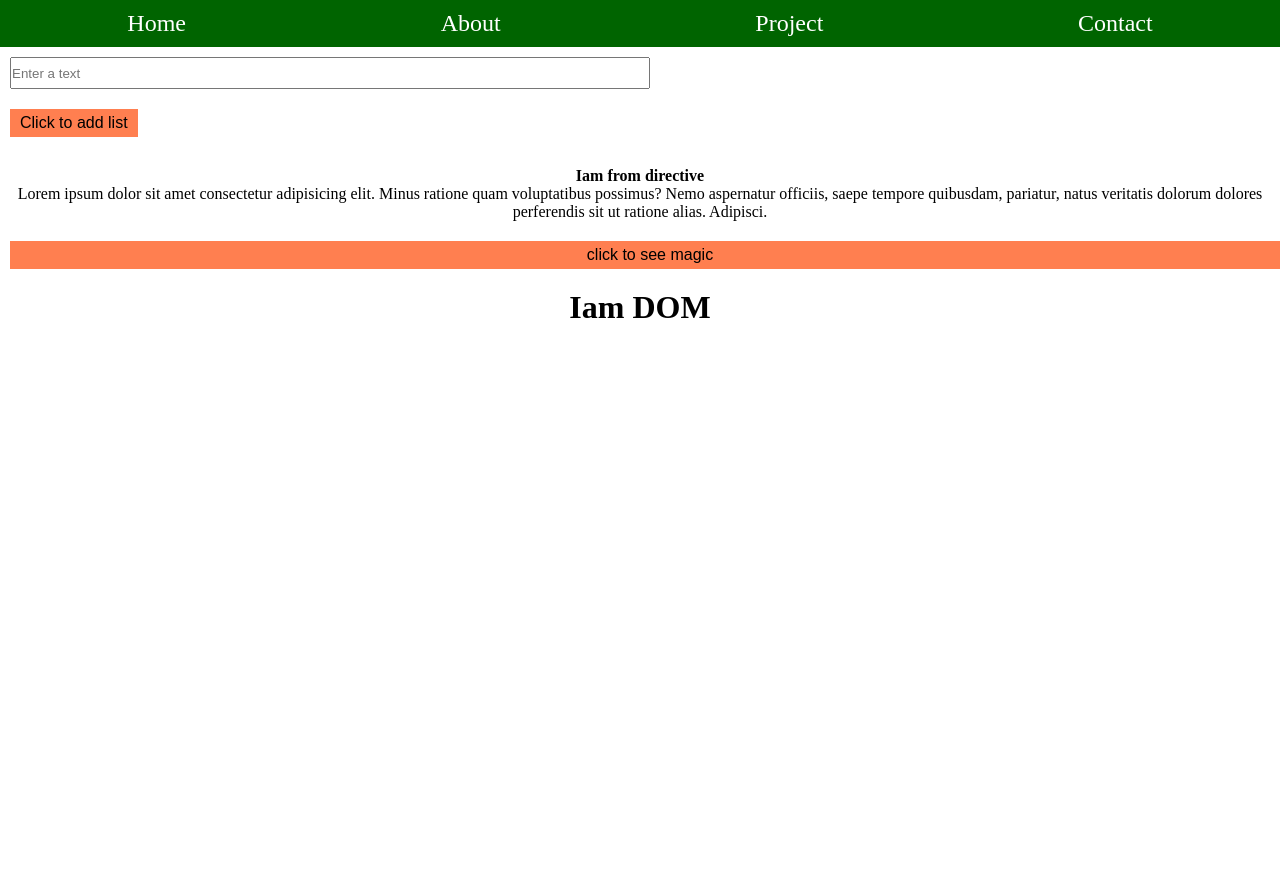
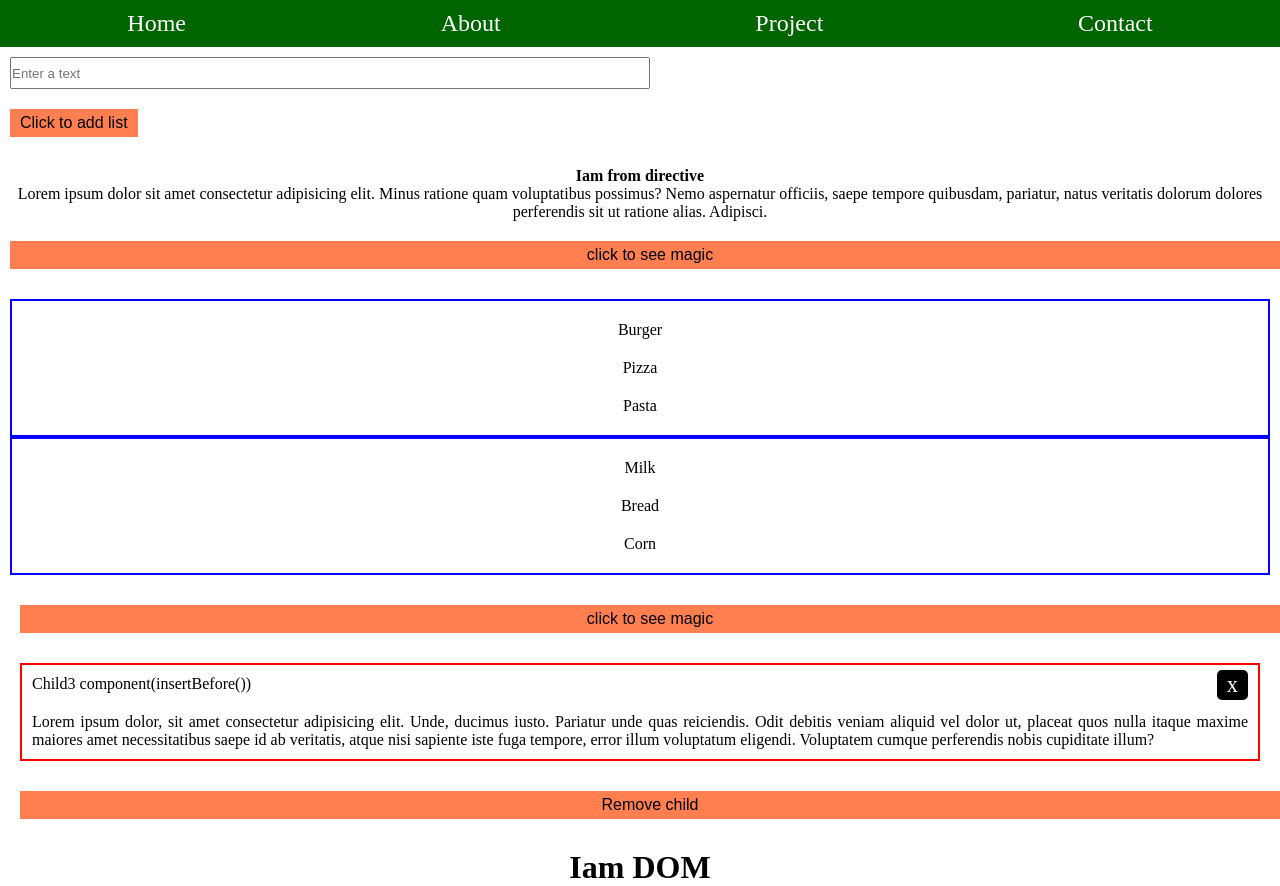
Before and after one commit to mohamedaasif/angular-dom, an Angular app: page / in a window 1280 px wide. Before the commit the page ends 800 px from the top, so only its background shows below. Built offline with nearby package versions, Linux system fonts and the light colour scheme.

Commit message:
3 files modified, 6 added

```diff
--- a/src/app/app.module.ts
+++ b/src/app/app.module.ts
@@ -6,6 +6,8 @@ import { AppComponent } from "./app.component";
 import { HelloComponent } from "./hello.component";
 import { ChildComponent } from "./child/child.component";
 import { MyDirectiveDirective } from "../my-directive.directive";
+import { Child2Component } from './child2/child2.component';
+import { Child3Component } from './child3/child3.component';
 
 @NgModule({
   imports: [BrowserModule, FormsModule],
@@ -13,7 +15,9 @@ import { MyDirectiveDirective } from "../my-directive.directive";
     AppComponent,
     HelloComponent,
     ChildComponent,
-    MyDirectiveDirective
+    MyDirectiveDirective,
+    Child2Component,
+    Child3Component
   ],
   bootstrap: [AppComponent]
 })
--- a/src/app/child/child.component.html
+++ b/src/app/child/child.component.html
@@ -1,7 +1,11 @@
-<h4 appMyDirective></h4>
+<h4 myDirective></h4>
 
 <p #attr>Lorem ipsum dolor sit amet consectetur adipisicing elit. Minus ratione quam voluptatibus possimus? Nemo
   aspernatur officiis, saepe tempore quibusdam, pariatur, natus veritatis dolorum dolores perferendis sit ut ratione
   alias. Adipisci.</p>
 
 <button (click)="onClick()">click to see magic</button>
+
+<div>
+  <app-child2></app-child2>
+</div>
--- /dev/null
+++ b/src/app/child2/child2.component.css
@@ -0,0 +1,28 @@
+div {
+  margin: 10px;
+}
+
+ul {
+  border: 2px solid blue;
+  padding: 10px;
+}
+
+li {
+  padding: 10px;
+  list-style: none;
+}
+
+button {
+  width: 100%;
+  border: none;
+  padding: 5px 10px;
+  margin: 20px 10px;
+  background: coral;
+  font-size: 1rem;
+  cursor: pointer;
+  text-align: center;
+}
+
+.flex {
+  justify-content: space-around;
+}
--- /dev/null
+++ b/src/app/child2/child2.component.html
@@ -0,0 +1,21 @@
+<div>
+  <ul>
+    <li>Burger</li>
+    <li>Pizza</li>
+    <li>Pasta</li>
+  </ul>
+  <ul #ulRef>
+    <li>Milk</li>
+    <li>Bread</li>
+    <li>Corn</li>
+  </ul>
+
+</div>
+
+<div>
+  <button (click)="onClick()">click to see magic</button>
+</div>
+
+<div>
+  <app-child3></app-child3>
+</div>
--- /dev/null
+++ b/src/app/child2/child2.component.ts
@@ -0,0 +1,41 @@
+import {
+  Component,
+  ElementRef,
+  OnInit,
+  Renderer2,
+  ViewChild,
+  ViewChildren
+} from "@angular/core";
+
+@Component({
+  selector: "app-child2",
+  templateUrl: "./child2.component.html",
+  styleUrls: ["./child2.component.css"]
+})
+export class Child2Component implements OnInit {
+  @ViewChild("ulRef") uList: ElementRef;
+
+  constructor(private renderer: Renderer2) {}
+
+  ngOnInit() {}
+
+  toggle = false;
+  onClick() {
+    const element = this.uList.nativeElement;
+    this.toggle = this.toggle === true ? false : true;
+    if (this.toggle) {
+      this.renderer.setStyle(element, "display", "flex"); //setStyle()
+      this.renderer.addClass(element, "flex"); //addClass()
+    } else {
+      this.renderer.removeStyle(element, "display"); //removeStyle()
+      this.renderer.removeClass(element, "flex"); //removeClass()
+      const root = this.renderer.selectRootElement("ul"); //selectRootElement()
+      console.log(root);
+      this.renderer.setStyle(root, "background-color", "lightblue");
+    }
+    const comment = this.renderer.createComment("testing createComment()"); //createComment()
+    console.log(comment);
+
+
+  }
+}
--- /dev/null
+++ b/src/app/child3/child3.component.css
@@ -0,0 +1,43 @@
+div {
+  margin: 10px;
+  border: 2px solid red;
+  position: relative;
+}
+p {
+  padding: 10px;
+  text-align: justify;
+}
+
+button {
+  width: 100%;
+  border: none;
+  padding: 5px 10px;
+  margin: 20px 10px;
+  background: coral;
+  font-size: 1rem;
+  cursor: pointer;
+  text-align: center;
+}
+
+.class {
+  font-size: 2rem;
+  text-align: center;
+  color: blueviolet;
+}
+
+span {
+  position: absolute;
+  top: 0;
+  right: 5px;
+  margin: 5px;
+  background-color: black;
+  padding: 2px 10px;
+  font-size: 1.4rem;
+  border-radius: 5px;
+  color: white;
+}
+
+span:hover {
+  color: red;
+  cursor: pointer;
+}
--- /dev/null
+++ b/src/app/child3/child3.component.html
@@ -0,0 +1,12 @@
+<div class="container" #parent>
+  <span (click)="removeParent()">x</span>
+  <p #refChild>
+    Lorem ipsum dolor, sit amet consectetur adipisicing elit. Unde, ducimus iusto. Pariatur unde quas reiciendis. Odit
+    debitis veniam aliquid vel dolor ut, placeat quos nulla itaque maxime maiores amet necessitatibus saepe id ab
+    veritatis, atque nisi sapiente iste fuga tempore, error illum voluptatum eligendi. Voluptatem cumque perferendis
+    nobis cupiditate illum?
+  </p>
+</div>
+
+
+<button (click)="onClick()">Remove child</button>
--- /dev/null
+++ b/src/app/child3/child3.component.ts
@@ -0,0 +1,38 @@
+import { AfterViewInit, Component, ElementRef, OnInit, Renderer2, ViewChild, ViewChildren } from '@angular/core';
+
+@Component({
+  selector: 'app-child3',
+  templateUrl: './child3.component.html',
+  styleUrls: ['./child3.component.css']
+})
+export class Child3Component implements OnInit,AfterViewInit {
+
+  @ViewChild('parent') parent:ElementRef;
+  @ViewChild('refChild') refChild:ElementRef;
+
+  constructor(private renderer:Renderer2) { }
+
+  ngOnInit() {
+  }
+
+  p = this.renderer.createElement('p');
+  text = this.renderer.createText('Child3 component(insertBefore())');
+  ngAfterViewInit() {
+    const element = this.renderer.appendChild(this.p,this.text);
+
+    const  div = this.parent.nativeElement;
+    const child = this.refChild.nativeElement;
+    this.renderer.insertBefore(div,this.p,child);  //insertBefore()
+  }
+
+  onClick() {
+    this.renderer.removeChild(this.parent.nativeElement,this.p); //removeChild()
+  }
+
+  removeParent() {
+    //removing parent node by clicking the child element
+    const parent = this.refChild.nativeElement.parentNode; //parentNode
+    console.log(parent);
+    this.renderer.setStyle(parent,'display','none');
+  }
+}
--- a/src/my-directive.directive.ts
+++ b/src/my-directive.directive.ts
@@ -1,7 +1,7 @@
-import { Directive, ElementRef, Renderer2 } from "@angular/core";
+import { Directive, ElementRef, HostListener, Renderer2 } from "@angular/core";
 
 @Directive({
-  selector: "[appMyDirective]"
+  selector: "[myDirective]"
 })
 export class MyDirectiveDirective {
   mytext = "Iam from directive";
```
